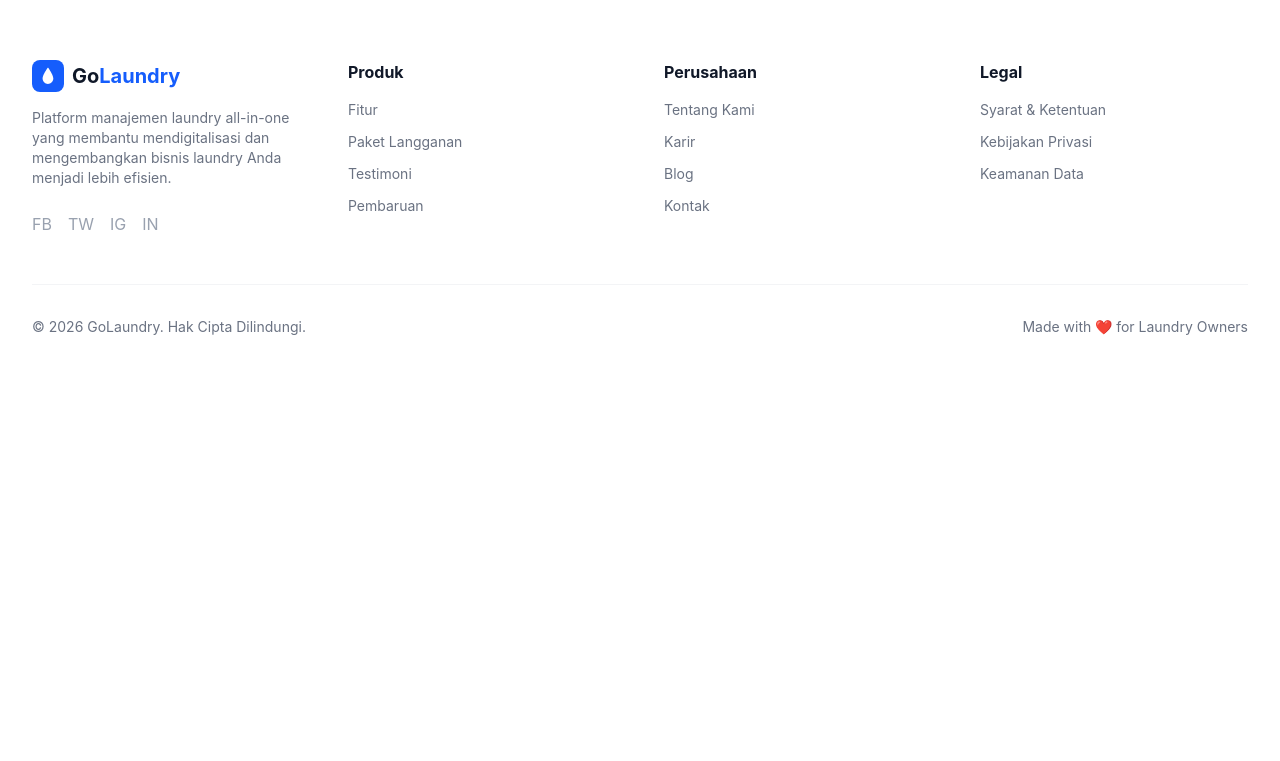
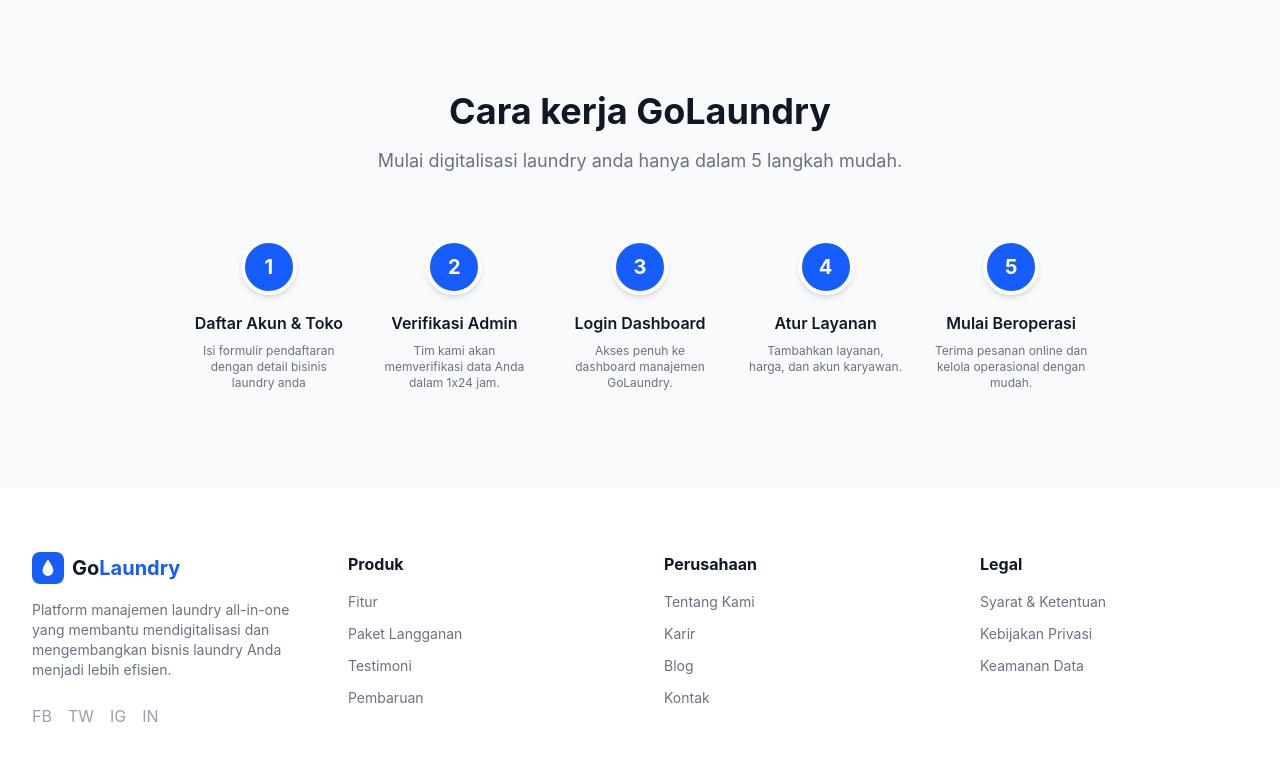
Before and after one commit to Alfatihahrizqullaab/GoLaundry, a React (Vite) app in the folder GoLaundry_frontend/: page / in a window 1280 px wide. Shown: the part 1856-2617 px from the top of the page. Before the commit the page ends 2225 px from the top, so only its background shows below. Built offline with nearby package versions, Linux system fonts and the light colour scheme.

Commit message:
HowItWorksSection

```diff
--- /dev/null
+++ b/GoLaundry_frontend/src/features/landing/HowItWorksSection/HowItWorksSection.tsx
@@ -0,0 +1,25 @@
+import { steps } from "../dataDummy/landingData";
+
+export const HowItWorksSection = () => {
+    return(
+        <section id="cara-kerja" className="py-24 bg-gray-50">
+            <div className="max-w-7xl mx-auto px-4 sm:px-6 lg:px-8">
+                <div className="text-center max-w-2xl mx-auto mb-16">
+                    <h2 className="text-3xl md:text-4xl font-bold text-gray-900 mb-4">Cara kerja GoLaundry</h2>
+                    <p className="text-gray-500 text-lg">Mulai digitalisasi laundry anda hanya dalam 5 langkah mudah.</p>
+                </div>
+                <div className="relative max-w-4xl mx-auto">
+                    <div className="grid grid-cols-1 md:grid-cols-5 gap-8">
+                        {steps.map((step,i) => (
+                            <div key={i} className="relative z-10 flex flex-col items-center text-center">
+                                <div className="w-14 h-14 rounded-full bg-blue-600 text-white flex items-center justify-center text-xl font-bold mb-4 border-4 border-white shadow-md">{i + 1}</div>
+                                <h3 className="font-semibold text-gray-900 mb-2">{step.title}</h3>
+                                <p className="text-xs text-gray-500">{step.desc}</p>
+                            </div>
+                        ))}
+                    </div>
+                </div>
+            </div>
+        </section>
+    )
+}
--- a/GoLaundry_frontend/src/pages/LandingPage/LandingPage.tsx
+++ b/GoLaundry_frontend/src/pages/LandingPage/LandingPage.tsx
@@ -1,12 +1,14 @@
 import React, { useState } from 'react';
 import { HeroSection } from '../../features/landing/HeroSection/HeroSection';
 import { FeatureSection } from '../../features/landing/FeatureSection/FeatureSection';
+import { HowItWorksSection } from '../../features/landing/HowItWorksSection/HowItWorksSection';
 
 const LandingPage: React.FC = () => {
   return (
     <main className='overflow-hidden'>
       <HeroSection></HeroSection>
       <FeatureSection></FeatureSection>
+      <HowItWorksSection></HowItWorksSection>
     </main>
   );
 };
```
